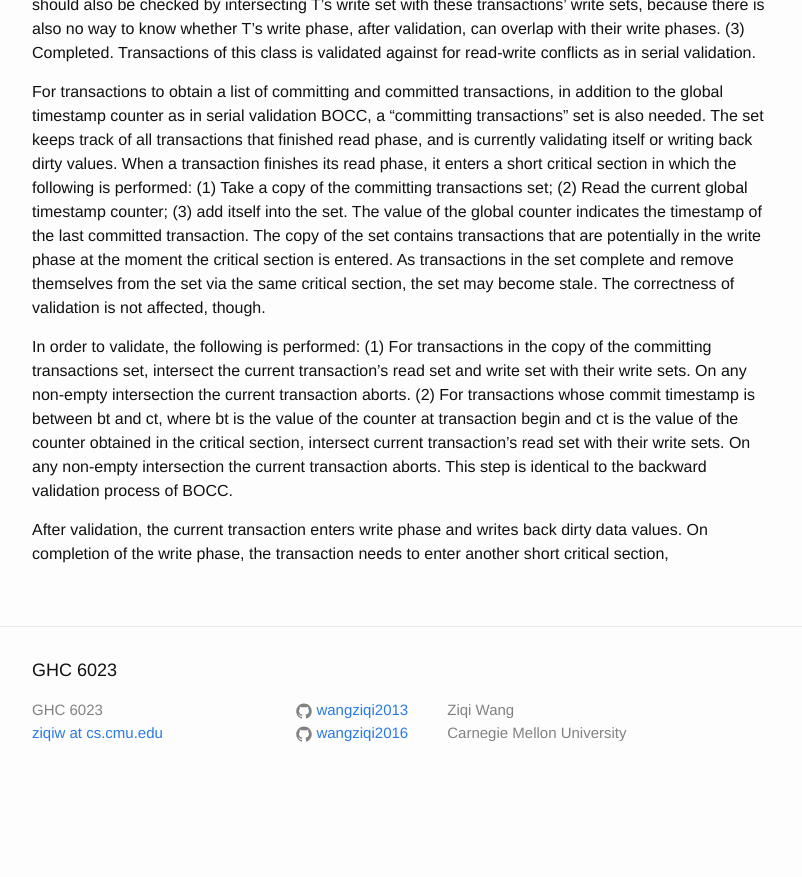
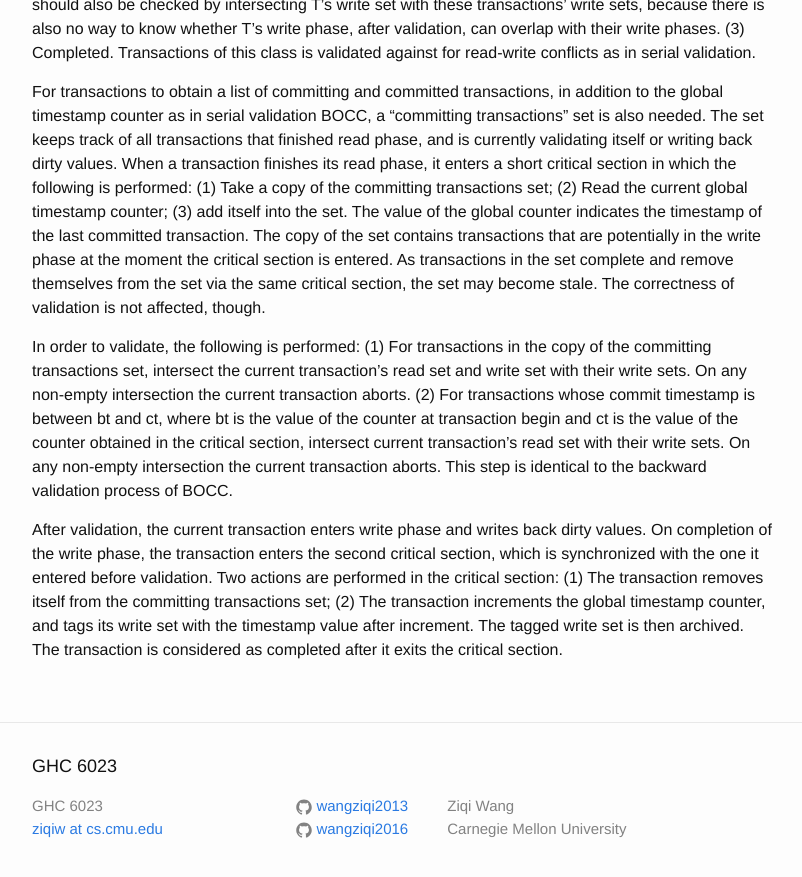
Before and after one commit to wangziqi2013/wangziqi2013.github.io, a Jekyll site: the page built from _posts/2018-03-21-Analyzing-OCC-Anomalies-and-Solutions.markdown, in a window 1280 px wide and 900 px high, scrolled down 8175 px. Shown: the top 877 px of the window, without its empty margins (238-1040 px from the left). Built offline with Jekyll 4.4.1, drawn with Linux system fonts in a browser that asks for light colours; before the commit the page ends 8979 px from its top, so only the background shows below that.

Commit message:
Finish post validation description

```diff
--- a/_posts/2018-03-21-Analyzing-OCC-Anomalies-and-Solutions.markdown
+++ b/_posts/2018-03-21-Analyzing-OCC-Anomalies-and-Solutions.markdown
@@ -356,5 +356,8 @@ the current transaction's read set and write set with their write sets. On any n
 is the value of the counter obtained in the critical section, intersect current transaction's read set with their write sets.
 On any non-empty intersection the current transaction aborts. This step is identical to the backward validation process of BOCC.
 
-After validation, the current transaction enters write phase and writes back dirty data values. On completion of the write phase,
-the transaction needs to enter another short critical section,
+After validation, the current transaction enters write phase and writes back dirty values. On completion of the write phase,
+the transaction enters the second critical section, which is synchronized with the one it entered before validation. Two
+actions are performed in the critical section: (1) The transaction removes itself from the committing transactions set;
+(2) The transaction increments the global timestamp counter, and tags its write set with the timestamp value after increment.
+The tagged write set is then archived. The transaction is considered as completed after it exits the critical section.
```
